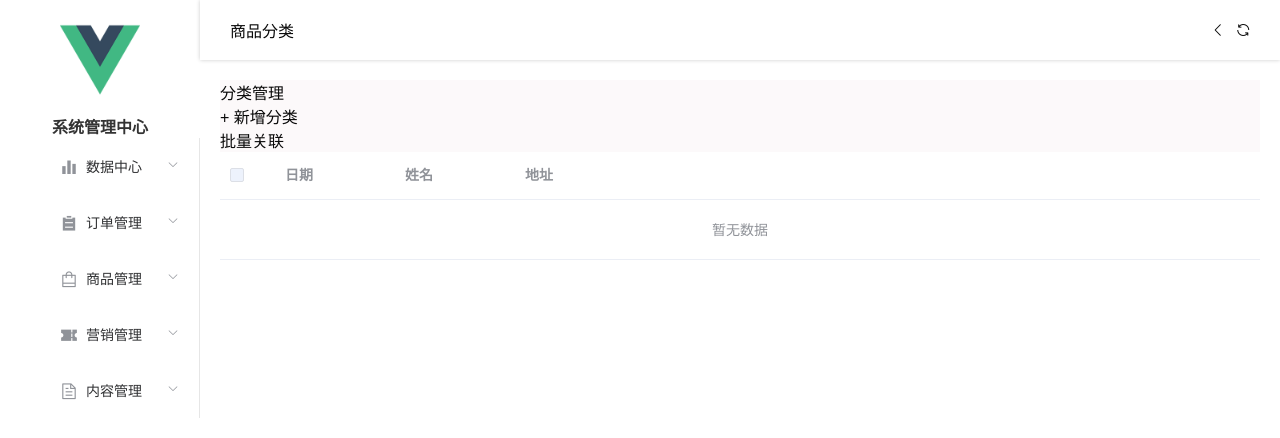
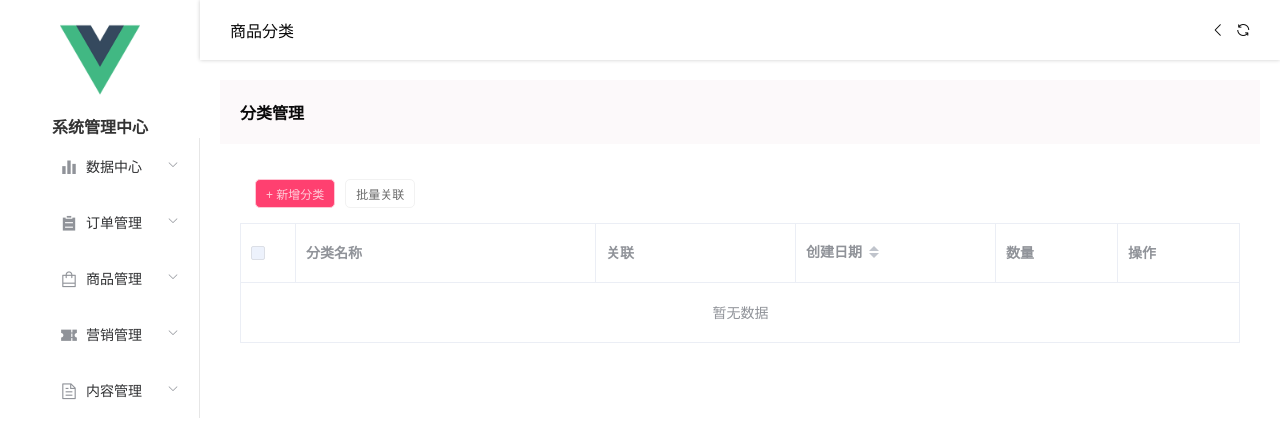
Before and after one commit to bo-ddd/union-b, a Vue app: page /commoditymanage/commodityclassification in a window 1280 px wide. Shown: the top 438 px of the page. Built offline with nearby package versions, Linux system fonts and the light colour scheme.

Commit message:
更新了商品分类页面样式

```diff
--- a/src/views/CommodityManage/CommodityClassification.vue
+++ b/src/views/CommodityManage/CommodityClassification.vue
@@ -18,47 +18,94 @@
           :data="tableData"
           tooltip-effect="dark"
           style="width: 100%"
-    @selection-change="handleSelectionChange">
-    <el-table-column
-      type="selection"
-      width="55">
-    </el-table-column>
-    <el-table-column
-      label="日期"
-      width="120">
+          stripe
+           row-key="id"
+    border
+    default-expand-all
+    :tree-props="{children: 'children', hasChildren: 'hasChildren'}">
+          @selection-change="handleSelectionChange"
+        >
+          <el-table-column type="selection" width="55"> </el-table-column>
+          <el-table-column label="分类名称" width="300">
             <template slot-scope="scope">{{ scope.row.date }}</template>
           </el-table-column>
-    <el-table-column
-      prop="name"
-      label="姓名"
-      width="120">
+          <el-table-column prop="name" label="关联" width="200">
           </el-table-column>
           <el-table-column
             prop="address"
-      label="地址"
-      show-overflow-tooltip>
+            label="创建日期"
+            sortable
+            width="200"
+            show-overflow-tooltip
+          >
+          </el-table-column>
+          <el-table-column prop="address" label="数量" show-overflow-tooltip>
+          </el-table-column>
+          <el-table-column prop="address" label="操作" show-overflow-tooltip>
           </el-table-column>
         </el-table>
       </div>
+      <div class="footer"></div>
     </div>
   </div>
 </template>
 
 <script>
 export default {
-  data(){
-    return{
-      tableDate:[]
-    }
+  data() {
+    return {
+      tableData: [],
+    };
   },
-  methods:{
-
-  }
-}
+  methods: {
+    handleSelectionChange(val) {
+      this.multipleSelection = val;
+    },
+  },
+};
 </script>
 
 <style lang="scss" scoped>
 .wrap {
   background-color: #fcf9fa;
+  & .title {
+    padding: 20px;
+    font-weight: 800;
   }
+  & .content {
+    padding: 20px;
+    background-color: #ffffff;
+    & .new-module {
+      display: flex;
+      align-items: center;
+      & .add-classification {
+        padding: 5px 10px;
+        background-color: #ff4070;
+        color: #ffccd8;
+        margin-top: 15px;
+        margin-left: 15px;
+        margin-bottom: 15px;
+        border: 1px solid #ffc7d5;
+        border-radius: 5px;
+        font-size: 12px;
+      }
+      & .batch-association {
+        padding: 5px 10px;
+        background-color: #ffffff;
+        color: #686868;
+         margin-top: 15px;
+         border: 1px solid #f2f2f2;
+         border-radius: 5px;
+         margin-left: 10px;
+           font-size: 12px;
+            margin-bottom: 15px;
+      }
+    }
+    ::v-deep & .el-table tr {
+      background-color: #fcfafb;
+    }
+
+  }
+}
+
 </style>
```
Lines whose indentation alone changed are shown as unchanged.
